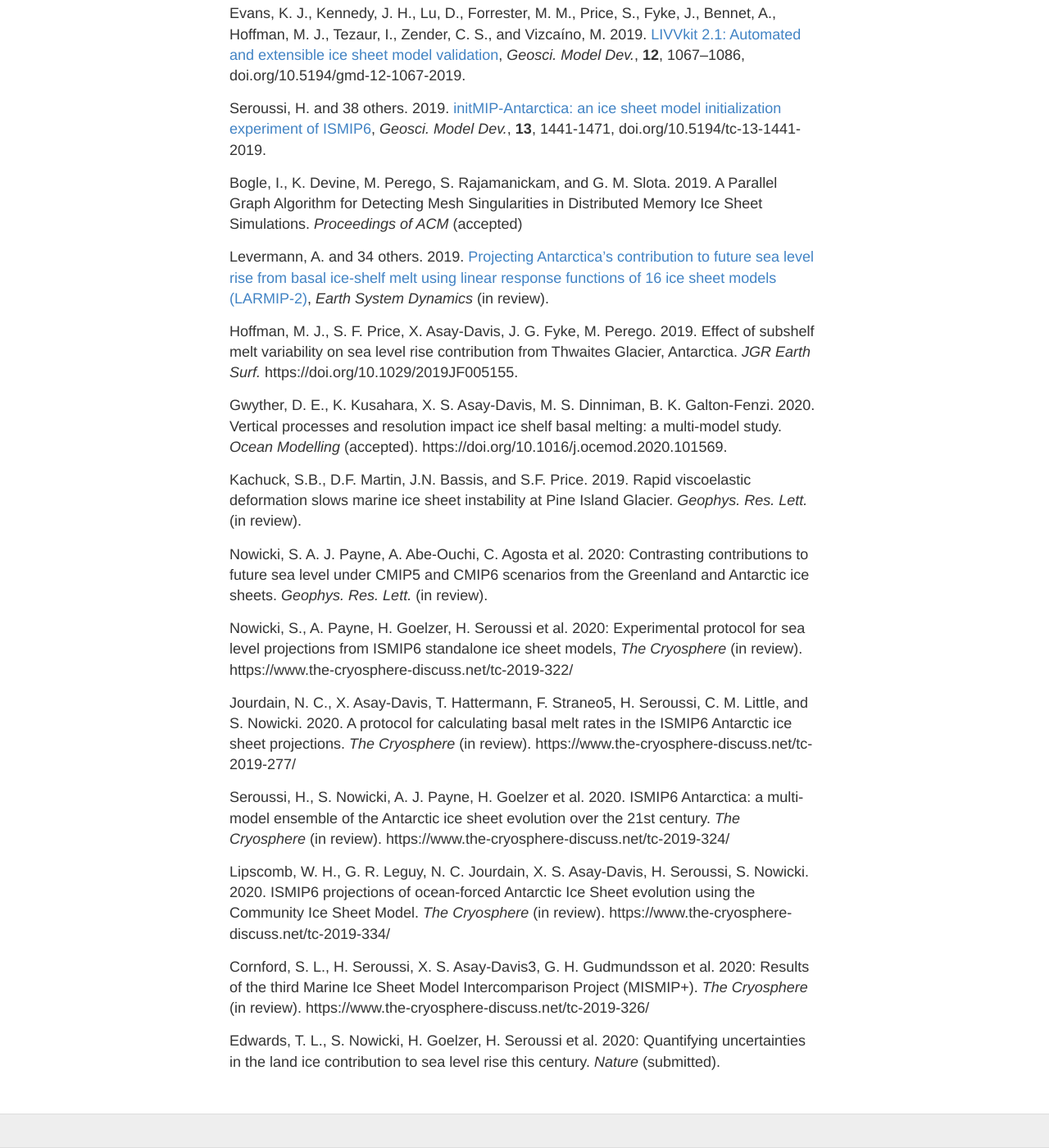
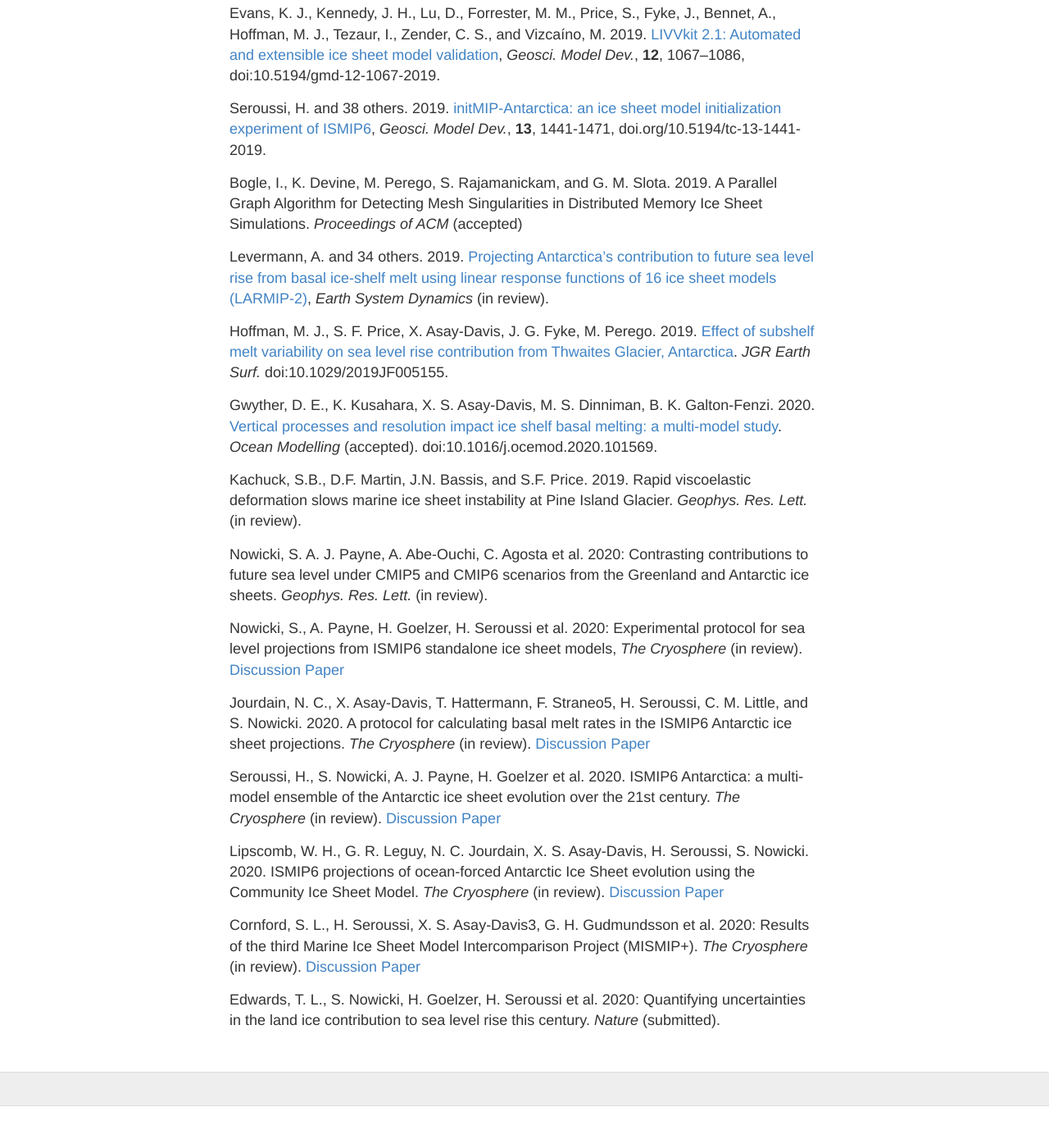
Before and after one commit to SLE-E3SM/SLE-E3SM.github.io, a Jekyll site: the page built from publications.md, in a window 1280 px wide and 1400 px high, scrolled down 1081 px. Shown: the whole window at 82% size. Built offline with Jekyll 4.4.1, drawn with Linux system fonts in a browser that asks for light colours; after the commit the page ends 2430 px from its top, so only the background shows below that; some of the changed text lies outside the part shown.

Commit message:
Fix various URLs and DOIs.

```diff
--- a/publications.md
+++ b/publications.md
@@ -8,7 +8,7 @@ Hoffman, M. J., M. Perego, L. C. Andrews, S. F. Price, T. A. Neumann, J. Johnson
 
 Waibel, M.S, C.L. Hulbe, C.S. Jackson, and  D. Martin. 2018. [Rate of mass loss across the instability threshold for Thwaites Glacier determines rate of mass loss for entire basin]( https://doi.org/10.1002/2017GL076470), *Geophys. Res. Lett.*, **45**(2), doi.org/10.1002/2017GL076470.
 
-Goelzer, H., Nowicki, S., Edwards, T., Beckley, M., Abe-Ouchi, A., Aschwanden, A., Calov, R., Gagliardini, O., Gillet-Chaulet, F., Golledge, N. R., Gregory, J., Greve, R., Humbert, A., Huybrechts, P., Kennedy, J. H., Larour, E., Lipscomb, W. H., Le clec'h, S., Lee, V., Morlighem, M., Pattyn, F., Payne, A. J., Rodehacke, C., Rückamp, M., Saito, F., Schlegel, N., Seroussi, H., Shepherd, A., Sun, S., van de Wal, R., and Ziemen, F. A. 2018. [Design and results of the ice sheet model initialisation experiments initMIP-Greenland: an ISMIP6 intercomparison](https://doi.org/10.5194/tc-12-1433-2018), *The Cryosphere*, **12**, 1433-1460, doi.org/10.5194/tc-12-1433-2018.
+Goelzer, H., Nowicki, S., Edwards, T., Beckley, M., Abe-Ouchi, A., Aschwanden, A., Calov, R., Gagliardini, O., Gillet-Chaulet, F., Golledge, N. R., Gregory, J., Greve, R., Humbert, A., Huybrechts, P., Kennedy, J. H., Larour, E., Lipscomb, W. H., Le clec'h, S., Lee, V., Morlighem, M., Pattyn, F., Payne, A. J., Rodehacke, C., Rückamp, M., Saito, F., Schlegel, N., Seroussi, H., Shepherd, A., Sun, S., van de Wal, R., and Ziemen, F. A. 2018. [Design and results of the ice sheet model initialisation experiments initMIP-Greenland: an ISMIP6 intercomparison](https://doi.org/10.5194/tc-12-1433-2018), *The Cryosphere*, **12**, 1433-1460, doi:10.5194/tc-12-1433-2018.
 
 Hoffman, M. J., M. Perego, S. F. Price, W. H. Lipscomb, T. Zhang, D. Jacobsen, I. Tezaur, A. G. Salinger, R. Tuminaro, and L. Bertagna. 2018. [MPAS-Albany Land Ice (MALI): a variable-resolution ice sheet model for Earth system modeling using Voronoi grids](https://www.geosci-model-dev.net/11/3747/2018/),*Geosci. Model Dev.*, **11**, 3747–3780, doi:10.5194/gmd-11-3747-2018.
 
@@ -16,9 +16,9 @@ Pattyn, F. et al. 2018. [The Greenland and Antarctic ice sheets under 1.5°C glo
 
 Martin, D.F., S.L. Cornford, and A.J Payne. 2019, [Millennial‐scale Vulnerability of the Antarctic Ice Sheet to Regional Ice Shelf Collapse](https://agupubs.onlinelibrary.wiley.com/doi/10.1029/2018GL081229), *Geophys. Res. Lett.*, **46**, doi.org/10.1029/2018GL081229. *([see BISICLES on the GRL cover](https://agupubs.onlinelibrary.wiley.com/doi/pdf/10.1002/grl.57643))*
 
-Lipscomb, W. H., Price, S. F., Hoffman, M. J., Leguy, G. R., Bennett, A. R., Bradley, S. L., Evans, K. J., Fyke, J. G., Kennedy, J. H., Perego, M., Ranken, D. M., Sacks, W. J., Salinger, A. G., Vargo, L. J., and Worley, P. H. 2019. [Description and evaluation of the Community Ice Sheet Model (CISM) v2.1](https://www.geosci-model-dev.net/12/387/2019/), *Geosci. Model Dev.*, **12**, 387-424, doi.org/10.5194/gmd-12-387-2019.
+Lipscomb, W. H., Price, S. F., Hoffman, M. J., Leguy, G. R., Bennett, A. R., Bradley, S. L., Evans, K. J., Fyke, J. G., Kennedy, J. H., Perego, M., Ranken, D. M., Sacks, W. J., Salinger, A. G., Vargo, L. J., and Worley, P. H. 2019. [Description and evaluation of the Community Ice Sheet Model (CISM) v2.1](https://www.geosci-model-dev.net/12/387/2019/), *Geosci. Model Dev.*, **12**, 387-424, doi:10.5194/gmd-12-387-2019.
 
-Evans, K. J., Kennedy, J. H., Lu, D., Forrester, M. M., Price, S., Fyke, J., Bennet, A., Hoffman, M. J., Tezaur, I., Zender, C. S., and Vizcaíno, M. 2019. [LIVVkit 2.1: Automated and extensible ice sheet model validation](https://www.geosci-model-dev.net/12/1067/2019/), *Geosci. Model Dev.*, **12**, 1067–1086, doi.org/10.5194/gmd-12-1067-2019.
+Evans, K. J., Kennedy, J. H., Lu, D., Forrester, M. M., Price, S., Fyke, J., Bennet, A., Hoffman, M. J., Tezaur, I., Zender, C. S., and Vizcaíno, M. 2019. [LIVVkit 2.1: Automated and extensible ice sheet model validation](https://www.geosci-model-dev.net/12/1067/2019/), *Geosci. Model Dev.*, **12**, 1067–1086, doi:10.5194/gmd-12-1067-2019.
 
 Seroussi, H. and 38 others. 2019. [initMIP-Antarctica: an ice sheet model initialization experiment of ISMIP6](https://www.the-cryosphere.net/13/1441/2019/), *Geosci. Model Dev.*, **13**, 1441-1471, doi.org/10.5194/tc-13-1441-2019.
 
@@ -26,23 +26,23 @@ Bogle, I., K. Devine, M. Perego, S. Rajamanickam, and G. M. Slota. 2019. A Paral
 
 Levermann, A. and 34 others. 2019. [Projecting  Antarctica’s  contribution  to  future  sea  level  rise  from basal  ice-shelf  melt  using linear  response  functions  of  16 ice  sheet  models (LARMIP-2)](https://www.earth-syst-dynam-discuss.net/esd-2019-23/), *Earth System Dynamics* (in review).
 
-Hoffman, M. J., S. F. Price, X. Asay-Davis, J. G. Fyke, M. Perego. 2019. Effect of subshelf melt variability on sea level rise contribution from Thwaites Glacier, Antarctica. *JGR Earth Surf.* https://doi.org/10.1029/2019JF005155.
+Hoffman, M. J., S. F. Price, X. Asay-Davis, J. G. Fyke, M. Perego. 2019. [Effect of subshelf melt variability on sea level rise contribution from Thwaites Glacier, Antarctica](https://doi.org/10.1029/2019JF005155). *JGR Earth Surf.* doi:10.1029/2019JF005155.
 
-Gwyther, D. E., K. Kusahara, X. S. Asay-Davis, M. S. Dinniman, B. K. Galton-Fenzi. 2020. Vertical processes and resolution impact ice shelf basal melting: a multi-model study. *Ocean Modelling* (accepted). https://doi.org/10.1016/j.ocemod.2020.101569.
+Gwyther, D. E., K. Kusahara, X. S. Asay-Davis, M. S. Dinniman, B. K. Galton-Fenzi. 2020. [Vertical processes and resolution impact ice shelf basal melting: a multi-model study](https://doi.org/10.1016/j.ocemod.2020.101569). *Ocean Modelling* (accepted). doi:10.1016/j.ocemod.2020.101569.
 
 Kachuck, S.B., D.F. Martin, J.N. Bassis, and S.F. Price. 2019. Rapid viscoelastic deformation slows marine ice sheet instability at Pine Island Glacier. *Geophys. Res. Lett.* (in review).
 
 Nowicki, S. A. J. Payne, A. Abe-Ouchi, C. Agosta et al. 2020: Contrasting contributions to future sea level under CMIP5 and CMIP6 scenarios from the Greenland and Antarctic ice sheets. *Geophys. Res. Lett.* (in review).
 
-Nowicki, S., A. Payne, H. Goelzer, H. Seroussi et al. 2020: Experimental protocol for sea level projections from ISMIP6 standalone ice sheet models, *The Cryosphere* (in review). https://www.the-cryosphere-discuss.net/tc-2019-322/
+Nowicki, S., A. Payne, H. Goelzer, H. Seroussi et al. 2020: Experimental protocol for sea level projections from ISMIP6 standalone ice sheet models, *The Cryosphere* (in review). [Discussion Paper](https://www.the-cryosphere-discuss.net/tc-2019-322/)
 
-Jourdain, N. C., X. Asay-Davis, T. Hattermann, F. Straneo5, H. Seroussi, C. M. Little, and S. Nowicki. 2020. A protocol for calculating basal melt rates in the ISMIP6 Antarctic ice sheet projections. *The Cryosphere* (in review). https://www.the-cryosphere-discuss.net/tc-2019-277/
+Jourdain, N. C., X. Asay-Davis, T. Hattermann, F. Straneo5, H. Seroussi, C. M. Little, and S. Nowicki. 2020. A protocol for calculating basal melt rates in the ISMIP6 Antarctic ice sheet projections. *The Cryosphere* (in review). [Discussion Paper](https://www.the-cryosphere-discuss.net/tc-2019-277/)
 
-Seroussi, H., S. Nowicki, A. J. Payne, H. Goelzer et al. 2020. ISMIP6 Antarctica: a multi-model ensemble of the Antarctic ice sheet evolution over the 21st century. *The Cryosphere* (in review). https://www.the-cryosphere-discuss.net/tc-2019-324/
+Seroussi, H., S. Nowicki, A. J. Payne, H. Goelzer et al. 2020. ISMIP6 Antarctica: a multi-model ensemble of the Antarctic ice sheet evolution over the 21st century. *The Cryosphere* (in review). [Discussion Paper](https://www.the-cryosphere-discuss.net/tc-2019-324/)
 
-Lipscomb, W. H., G. R. Leguy, N. C. Jourdain, X. S. Asay-Davis, H. Seroussi, S. Nowicki. 2020. ISMIP6 projections of ocean-forced Antarctic Ice Sheet evolution using the Community Ice Sheet Model. *The Cryosphere* (in review). https://www.the-cryosphere-discuss.net/tc-2019-334/
+Lipscomb, W. H., G. R. Leguy, N. C. Jourdain, X. S. Asay-Davis, H. Seroussi, S. Nowicki. 2020. ISMIP6 projections of ocean-forced Antarctic Ice Sheet evolution using the Community Ice Sheet Model. *The Cryosphere* (in review). [Discussion Paper](https://www.the-cryosphere-discuss.net/tc-2019-334/)
 
-Cornford, S. L., H. Seroussi, X. S. Asay-Davis3, G. H. Gudmundsson et al. 2020: Results of the third Marine Ice Sheet Model Intercomparison Project (MISMIP+). *The Cryosphere* (in review). https://www.the-cryosphere-discuss.net/tc-2019-326/
+Cornford, S. L., H. Seroussi, X. S. Asay-Davis3, G. H. Gudmundsson et al. 2020: Results of the third Marine Ice Sheet Model Intercomparison Project (MISMIP+). *The Cryosphere* (in review). [Discussion Paper](https://www.the-cryosphere-discuss.net/tc-2019-326/)
 
 Edwards, T. L., S. Nowicki, H. Goelzer, H. Seroussi et al. 2020: Quantifying uncertainties in the land ice
 contribution to sea level rise this century. *Nature* (submitted).
```
